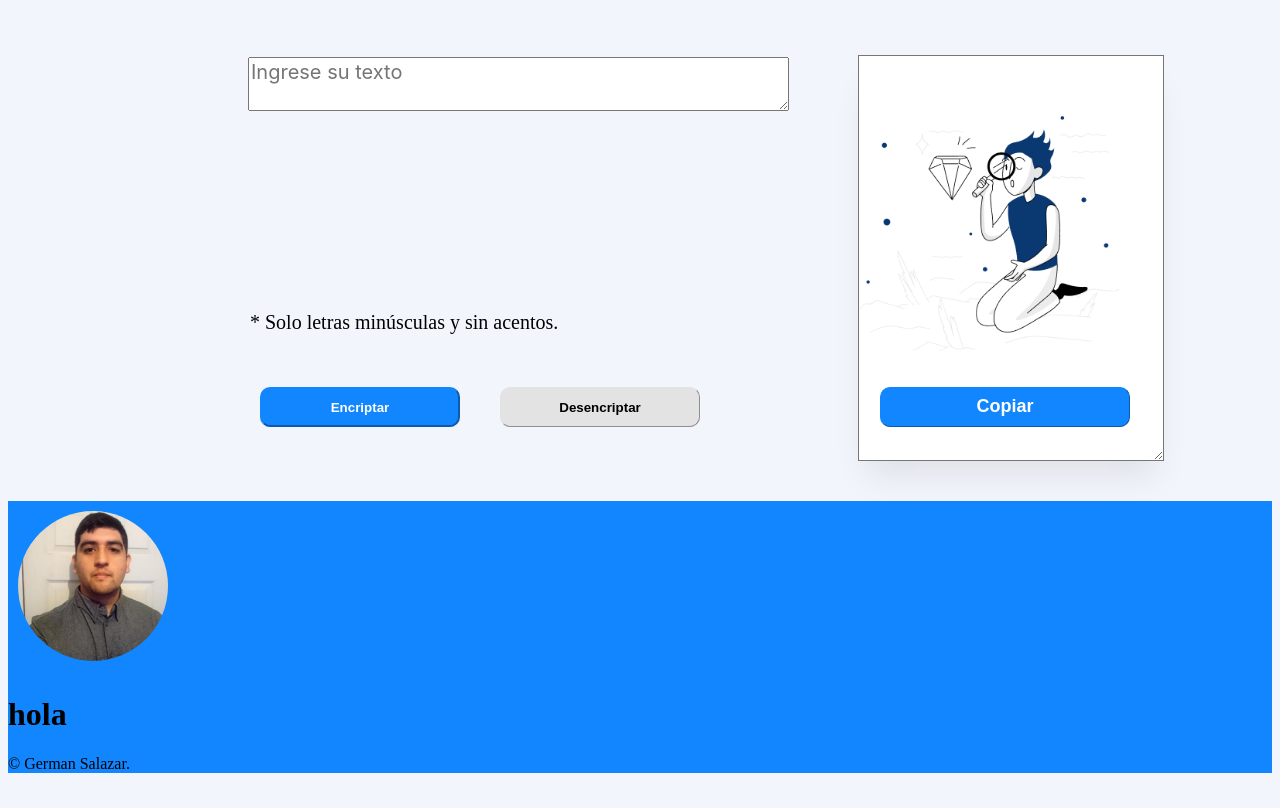
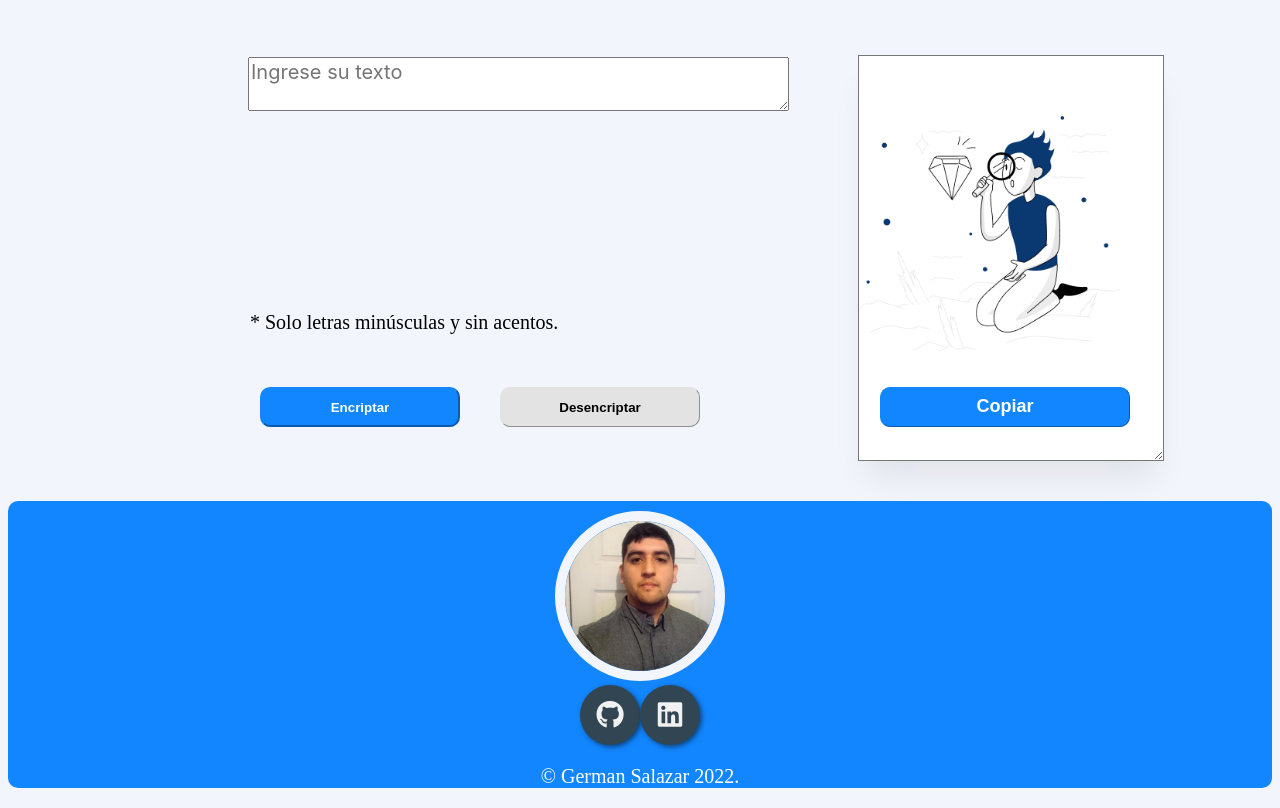
Before and after one commit to yermans01/Encriptador_Challenge, a plain HTML site: page index.html in a window 1280 px wide. Shown: the part 83-891 px from the top of the page. Drawn offline with Linux system fonts and the light colour scheme.

Commit message:
proyecto terminado

```diff
--- a/index.html
+++ b/index.html
@@ -27,12 +27,18 @@
                 <button class="copiar" onclick="copiar()">Copiar</button>
         </section>
     </main><br><br>
+
     <footer>
-        <img src="imagenes/rostro.jpg" class="imgcara" alt="Rostro para presentación">
-        <h1>hola</h1>
-        <p>&copy German Salazar.</p>
+        <div class="imagen">
+            <img src="imagenes/rostro.jpg" class="img-rostro" alt="Rostro para presentación">
+        </div>
+        <section class="redes-sociales">
+            <a href="https://github.com/yermans01" class="fa-brands fa-github"></a>
+            <a href="https://www.linkedin.com/in/germ%C3%A1n-salazar-%C3%B1irril-3a274483/" class="fa-brands fa-linkedin"></a>
+          </section>
+            <p class="copyright">&copy German Salazar 2022.</p>
     </footer>
-
     <script src="script.js"></script>
+    <script src="https://kit.fontawesome.com/fb914263f1.js" crossorigin="anonymous"></script>
 </body>
 </html>
--- a/style.css
+++ b/style.css
@@ -102,11 +102,46 @@ header{
 	border-width: 1px;
 }
 footer {
-    background-color: #1286ff;
+	position: static;
+	text-align: center;
+	color: white;
+    /*background: linear-gradient(#F3F5FC, #1286ff);*/
+	border-radius: 10px;
+	background-color: #1286ff;
 }
-footer .imgcara{
-    width: 150px;
+.img-rostro{
+	margin-top: 10px;
+	width: 150px;
     height: 150px;
     border-radius:150px;
-    padding: 10px;
+	border:10px solid #F3F5FC;
 }
+.redes-sociales {
+	min-width: 500px;
+	display: flex;
+	justify-content: center;
+  }
+
+  .redes-sociales a {
+	text-decoration: none;
+	font-size: 28px;
+	width: 60px;
+	height: 60px;
+	line-height: 60px;
+	text-align: center;
+	background: #314652;
+	color: #f1f1f1;
+	border-radius: 50%;
+	box-shadow: 2px 2px 5px rgba(0, 0, 0, .5);
+	transition: all .4s ease-in-out;
+  }
+
+  .redes-sociales a:hover {
+	transform: scale(1.2);
+  }
+  .copyright{
+    color: #FFFFFF;
+    font-size: 13px;
+    margin: 20px;
+	font-size: 20px;
+}
```
